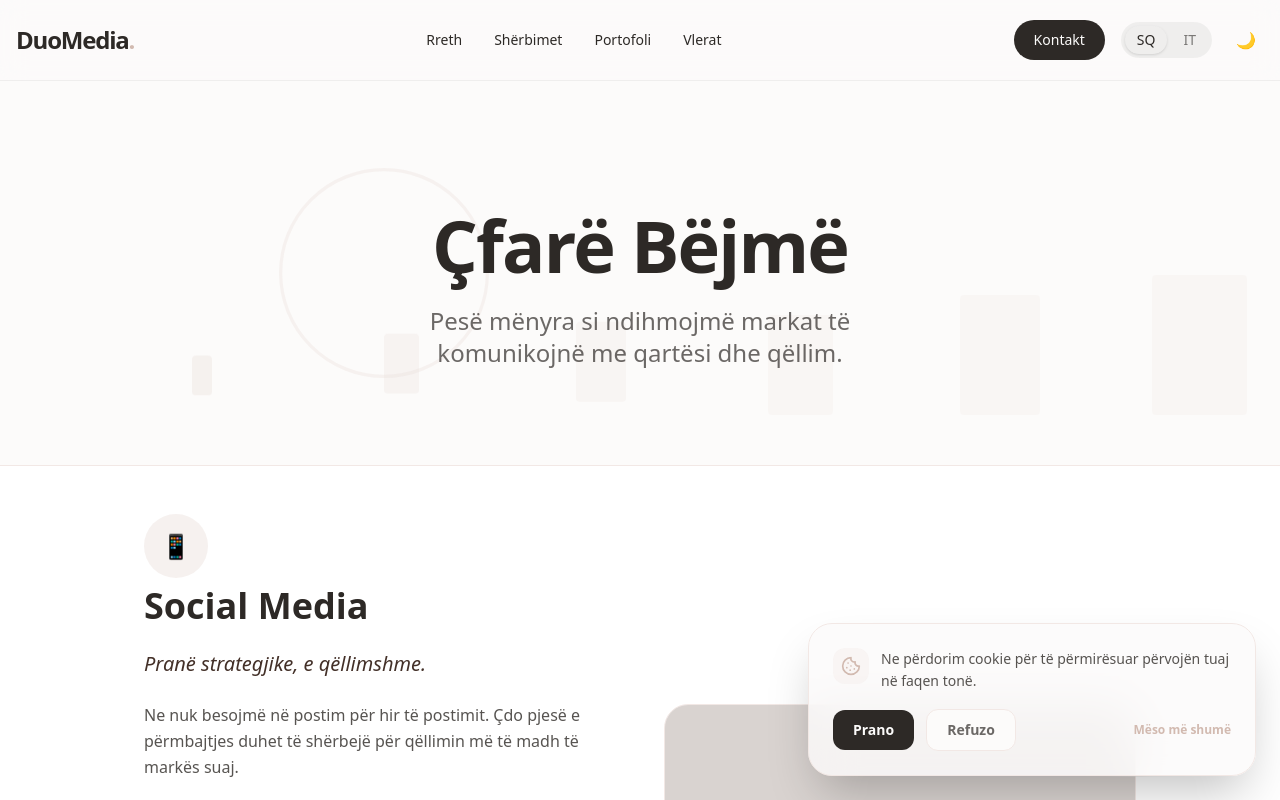
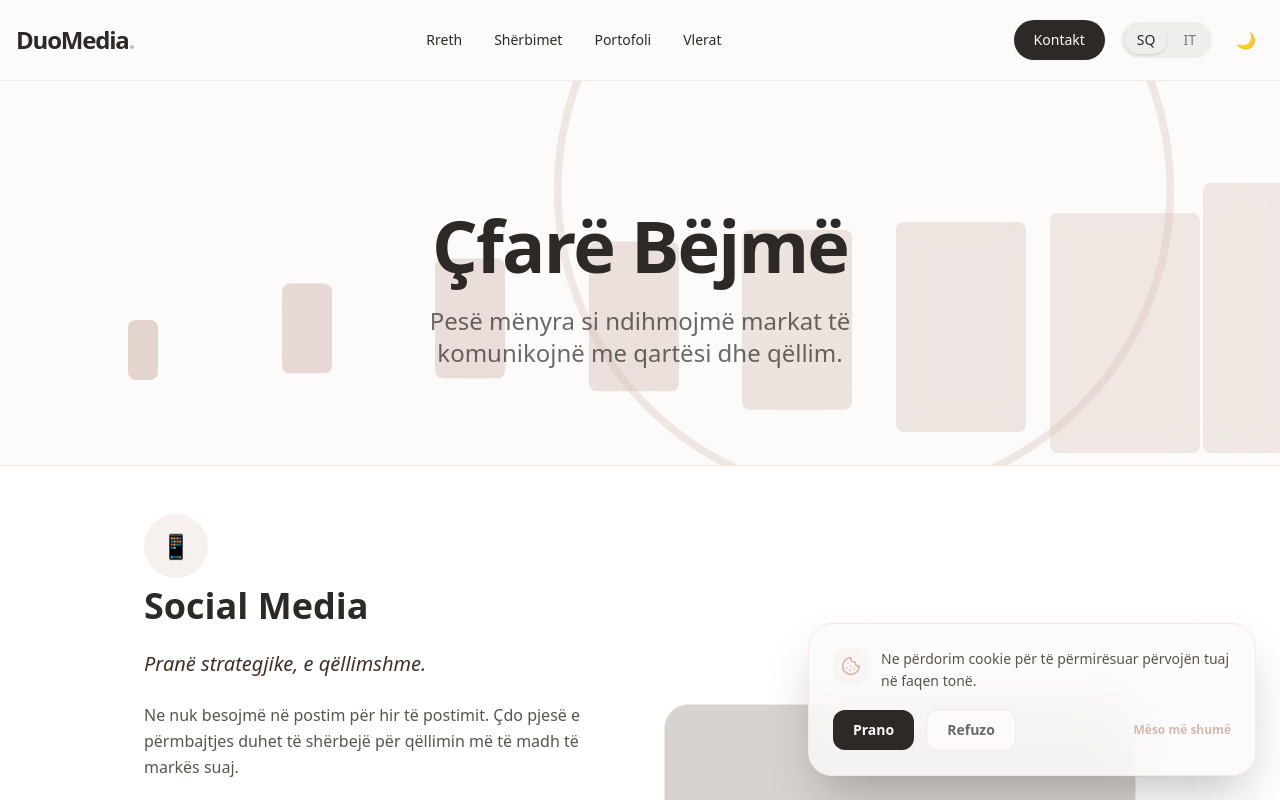
Before and after one commit to portoromano45/duomedia-website, a Next.js app: page /sq/services in a window 1280 px wide. Shown: the top 800 px of the page. Built offline with nearby package versions, Linux system fonts and the light colour scheme.

Commit message:
style: Make background effects extremely visible and intense

```diff
--- a/src/app/components/layout/AboutBackground.tsx
+++ b/src/app/components/layout/AboutBackground.tsx
@@ -5,46 +5,47 @@ import { motion } from "framer-motion";
 export function AboutBackground() {
   return (
     <div className="absolute inset-0 overflow-hidden pointer-events-none bg-background">
-      <div className="absolute inset-0 bg-[radial-gradient(ellipse_at_top,rgba(var(--accent-rgb),0.3),transparent_60%)]" />
+      {/* Intense radial glow */}
+      <div className="absolute inset-0 bg-[radial-gradient(ellipse_at_top,rgba(var(--accent-rgb),0.5),transparent_70%)]" />
 
-      {/* Abstract floating portraits / connection points */}
-      <div className="absolute inset-0 opacity-70">
+      {/* Abstract floating portraits / connection points - Maximum visibility */}
+      <div className="absolute inset-0 opacity-100">
         {[...Array(5)].map((_, i) => (
           <motion.div
             key={`node-${i}`}
             initial={{ opacity: 0, scale: 0.8 }}
             animate={{
-              opacity: [0.4, 0.8, 0.4],
-              y: [0, -20, 0],
-              x: [0, 15, 0]
+              opacity: [0.6, 1, 0.6],
+              y: [0, -30, 0],
+              x: [0, 20, 0]
             }}
-            transition={{ duration: 8 + i * 2, repeat: Infinity, delay: i }}
-            className="absolute rounded-full border border-accent/60 bg-accent/10 backdrop-blur-sm"
+            transition={{ duration: 6 + i * 2, repeat: Infinity, delay: i }}
+            className="absolute rounded-full border-2 border-accent bg-accent/20 backdrop-blur-md shadow-[0_0_30px_rgba(var(--accent-rgb),0.4)]"
             style={{
-              width: `${100 + i * 40}px`,
-              height: `${100 + i * 40}px`,
+              width: `${120 + i * 50}px`,
+              height: `${120 + i * 50}px`,
               left: `${10 + (i * 20)}%`,
               top: `${20 + (i % 3) * 20}%`
             }}
           />
         ))}
 
-        {/* Connecting lines between nodes to symbolize timeline/story */}
-        <svg className="absolute inset-0 w-full h-full opacity-50">
+        {/* Connecting lines - Bright and thick */}
+        <svg className="absolute inset-0 w-full h-full opacity-100">
             <motion.path
                 d="M 100,300 C 300,200 500,500 800,300 C 1100,100 1300,400 1600,200"
                 fill="none"
-                stroke="rgba(var(--accent-rgb), 0.9)"
-                strokeWidth="2"
-                strokeDasharray="6 6"
+                stroke="rgba(var(--accent-rgb), 1)"
+                strokeWidth="4"
+                strokeDasharray="10 10"
                 initial={{ pathLength: 0 }}
                 animate={{ pathLength: 1 }}
-                transition={{ duration: 15, repeat: Infinity, ease: "linear" }}
+                transition={{ duration: 12, repeat: Infinity, ease: "linear" }}
             />
         </svg>
       </div>
 
-      <div className="absolute inset-0 bg-[linear-gradient(to_bottom,transparent_0%,rgba(var(--background-rgb),0.8)_70%,var(--background)_100%)]" />
+      <div className="absolute inset-0 bg-[linear-gradient(to_bottom,transparent_0%,rgba(var(--background-rgb),0.6)_60%,var(--background)_100%)]" />
     </div>
   );
 }
--- a/src/app/components/layout/PortfolioBackground.tsx
+++ b/src/app/components/layout/PortfolioBackground.tsx
@@ -5,44 +5,44 @@ import { motion } from "framer-motion";
 export function PortfolioBackground() {
   return (
     <div className="absolute inset-0 overflow-hidden pointer-events-none bg-background">
-      <div className="absolute inset-0 bg-[radial-gradient(ellipse_at_bottom_right,rgba(var(--accent-rgb),0.35),transparent_60%)]" />
+      <div className="absolute inset-0 bg-[radial-gradient(ellipse_at_bottom_right,rgba(var(--accent-rgb),0.5),transparent_70%)]" />
 
-      {/* Dynamic Gallery / Appereance blocks */}
-      <div className="absolute inset-0 opacity-60">
-        {[...Array(8)].map((_, i) => (
+      {/* Maximum visibility frames */}
+      <div className="absolute inset-0 opacity-100">
+        {[...Array(10)].map((_, i) => (
           <motion.div
             key={`frame-${i}`}
             initial={{ opacity: 0, scale: 0.9 }}
             animate={{
-              opacity: [0.3, 0.8, 0.3],
-              scale: [0.95, 1.05, 0.95],
-              rotate: [i % 2 === 0 ? -2 : 2, i % 2 === 0 ? 2 : -2]
+              opacity: [0.5, 1, 0.5],
+              scale: [0.95, 1.1, 0.95],
+              rotate: [i % 2 === 0 ? -4 : 4, i % 2 === 0 ? 4 : -4]
             }}
-            transition={{ duration: 10 + i * 2, repeat: Infinity, delay: i * 1.5 }}
-            className="absolute border-2 border-accent/70 bg-accent/15 backdrop-blur-md rounded-xl shadow-lg shadow-accent/10"
+            transition={{ duration: 8 + i * 1.5, repeat: Infinity, delay: i }}
+            className="absolute border-4 border-accent bg-accent/30 backdrop-blur-lg shadow-[0_0_40px_rgba(var(--accent-rgb),0.5)] rounded-2xl"
             style={{
-               width: `${150 + (i % 3) * 100}px`,
-               height: `${200 + (i % 2) * 80}px`,
-               left: `${(i * 15) % 80}%`,
-               top: `${(i * 20) % 70}%`
+               width: `${200 + (i % 3) * 120}px`,
+               height: `${250 + (i % 2) * 100}px`,
+               left: `${(i * 12) % 85}%`,
+               top: `${(i * 15) % 80}%`
             }}
           >
-             <div className="absolute inset-2 border border-accent/40 rounded-lg" />
+             <div className="absolute inset-4 border-2 border-accent/80 rounded-xl" />
           </motion.div>
         ))}
 
-        {/* Diagonal spotlight sweep */}
+        {/* Intensely bright spotlight */}
         <motion.div
            animate={{
                x: ["-100%", "200%"],
-               opacity: [0, 0.6, 0]
+               opacity: [0, 1, 0]
            }}
-           transition={{ duration: 8, repeat: Infinity, ease: "easeInOut", delay: 3 }}
-           className="absolute top-0 bottom-0 w-1/3 bg-gradient-to-r from-transparent via-accent/60 to-transparent skew-x-[-20deg]"
+           transition={{ duration: 6, repeat: Infinity, ease: "easeInOut", delay: 2 }}
+           className="absolute top-0 bottom-0 w-1/2 bg-gradient-to-r from-transparent via-accent to-transparent skew-x-[-30deg] mix-blend-screen"
         />
       </div>
 
-      <div className="absolute inset-0 bg-[linear-gradient(to_bottom,transparent_0%,rgba(var(--background-rgb),0.7)_70%,var(--background)_100%)]" />
+      <div className="absolute inset-0 bg-[linear-gradient(to_bottom,transparent_0%,rgba(var(--background-rgb),0.6)_60%,var(--background)_100%)]" />
     </div>
   );
 }
--- a/src/app/components/layout/ServicesBackground.tsx
+++ b/src/app/components/layout/ServicesBackground.tsx
@@ -5,46 +5,47 @@ import { motion } from "framer-motion";
 export function ServicesBackground() {
   return (
     <div className="absolute inset-0 overflow-hidden pointer-events-none bg-background">
-      <div className="absolute inset-0 bg-[radial-gradient(ellipse_at_center,rgba(var(--accent-rgb),0.25),transparent_70%)]" />
+      {/* Intense glow */}
+      <div className="absolute inset-0 bg-[radial-gradient(ellipse_at_center,rgba(var(--accent-rgb),0.4),transparent_80%)]" />
 
-      {/* Dynamic grid / tech aesthetic to match digital services */}
-      <div className="absolute inset-0 opacity-60">
-        <div className="absolute inset-0 bg-[linear-gradient(to_right,rgba(var(--accent-rgb),0.25)_1px,transparent_1px),linear-gradient(to_bottom,rgba(var(--accent-rgb),0.25)_1px,transparent_1px)] bg-[size:4rem_4rem]" />
+      <div className="absolute inset-0 opacity-100">
+        {/* Highly visible grid */}
+        <div className="absolute inset-0 bg-[linear-gradient(to_right,rgba(var(--accent-rgb),0.4)_2px,transparent_2px),linear-gradient(to_bottom,rgba(var(--accent-rgb),0.4)_2px,transparent_2px)] bg-[size:5rem_5rem]" />
 
-        {/* Floating Code/Data Blocks */}
-        {[...Array(6)].map((_, i) => (
+        {/* Floating blocks - Bright and saturated */}
+        {[...Array(8)].map((_, i) => (
           <motion.div
             key={`block-${i}`}
-            initial={{ opacity: 0, y: 100 }}
+            initial={{ opacity: 0, y: 200 }}
             animate={{
-              opacity: [0.3, 0.7, 0.3],
-              y: [-50, -100 - i * 50]
+              opacity: [0.5, 1, 0.5],
+              y: [-50, -200 - i * 80]
             }}
-            transition={{ duration: 15 + i * 3, repeat: Infinity, delay: i * 2, ease: "linear" }}
-            className="absolute rounded bg-accent/40 backdrop-blur-sm"
+            transition={{ duration: 12 + i * 2, repeat: Infinity, delay: i, ease: "linear" }}
+            className="absolute rounded-lg bg-accent/60 backdrop-blur-md shadow-[0_0_20px_rgba(var(--accent-rgb),0.6)]"
             style={{
-               width: `${20 + i * 15}px`,
-               height: `${40 + i * 20}px`,
-               left: `${15 + i * 15}%`,
-               bottom: "0"
+               width: `${30 + i * 20}px`,
+               height: `${60 + i * 30}px`,
+               left: `${10 + i * 12}%`,
+               bottom: "-10%"
             }}
           />
         ))}
 
-        {/* Pulse rings */}
+        {/* Huge, bright pulse rings */}
         <motion.div
-            animate={{ scale: [1, 2], opacity: [0.8, 0] }}
-            transition={{ duration: 4, repeat: Infinity, ease: "easeOut" }}
-            className="absolute left-1/4 top-1/3 w-32 h-32 rounded-full border-2 border-accent/80"
+            animate={{ scale: [1, 2.5], opacity: [1, 0] }}
+            transition={{ duration: 3, repeat: Infinity, ease: "easeOut" }}
+            className="absolute left-[20%] top-[30%] w-64 h-64 rounded-full border-4 border-accent shadow-[0_0_40px_rgba(var(--accent-rgb),0.8)]"
         />
         <motion.div
-            animate={{ scale: [1, 2], opacity: [0.6, 0] }}
-            transition={{ duration: 4, repeat: Infinity, ease: "easeOut", delay: 2 }}
-            className="absolute right-1/4 bottom-1/3 w-48 h-48 rounded-full border-2 border-accent/70"
+            animate={{ scale: [1, 2.5], opacity: [0.8, 0] }}
+            transition={{ duration: 3, repeat: Infinity, ease: "easeOut", delay: 1.5 }}
+            className="absolute right-[20%] bottom-[30%] w-80 h-80 rounded-full border-4 border-accent shadow-[0_0_40px_rgba(var(--accent-rgb),0.8)]"
         />
       </div>
 
-      <div className="absolute inset-0 bg-[linear-gradient(to_bottom,transparent_0%,rgba(var(--background-rgb),0.85)_85%,var(--background)_100%)]" />
+      <div className="absolute inset-0 bg-[linear-gradient(to_bottom,transparent_0%,rgba(var(--background-rgb),0.6)_70%,var(--background)_100%)]" />
     </div>
   );
 }
```
Also changed, not shown: src/app/components/layout/ValuesBackground.tsx (+24 -19 lines).
